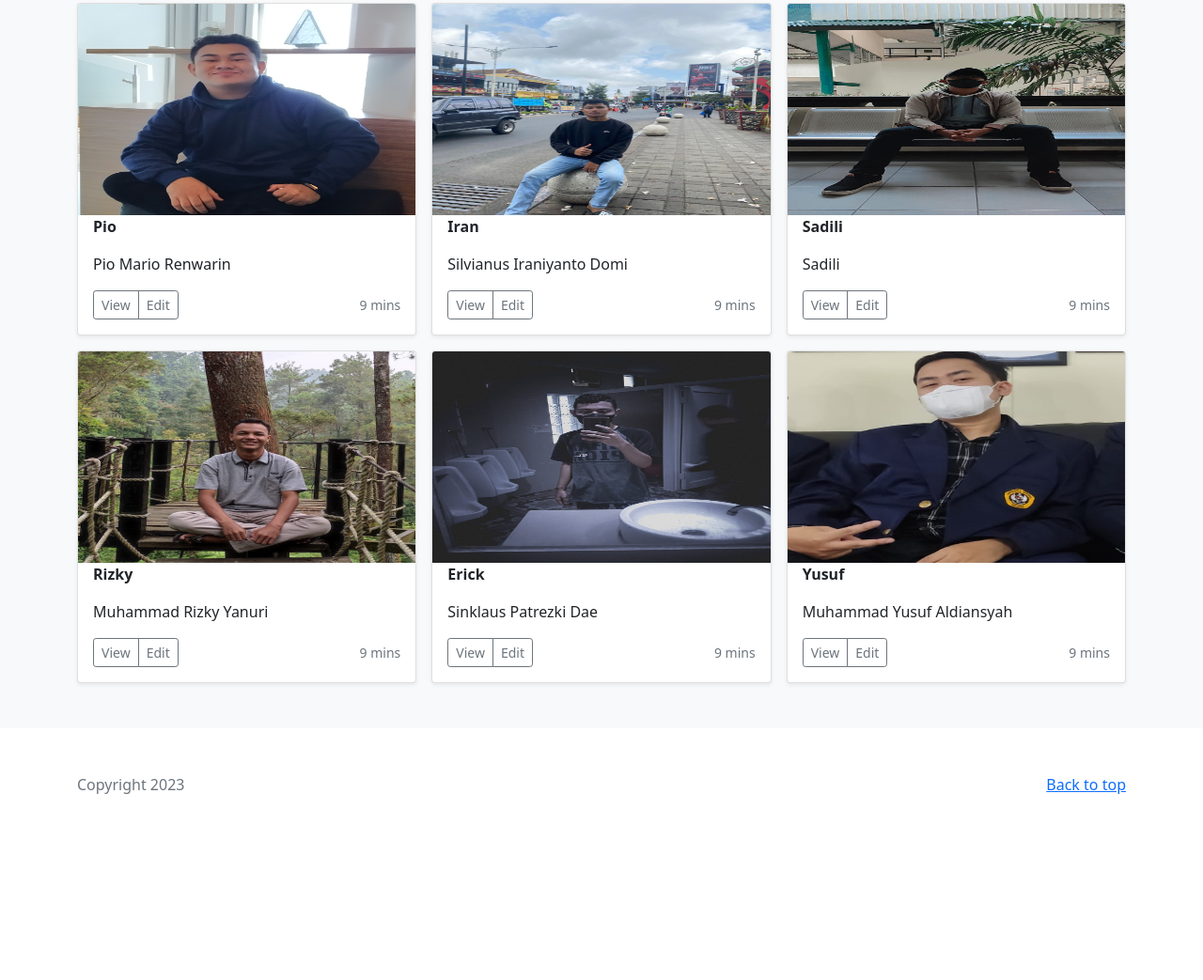
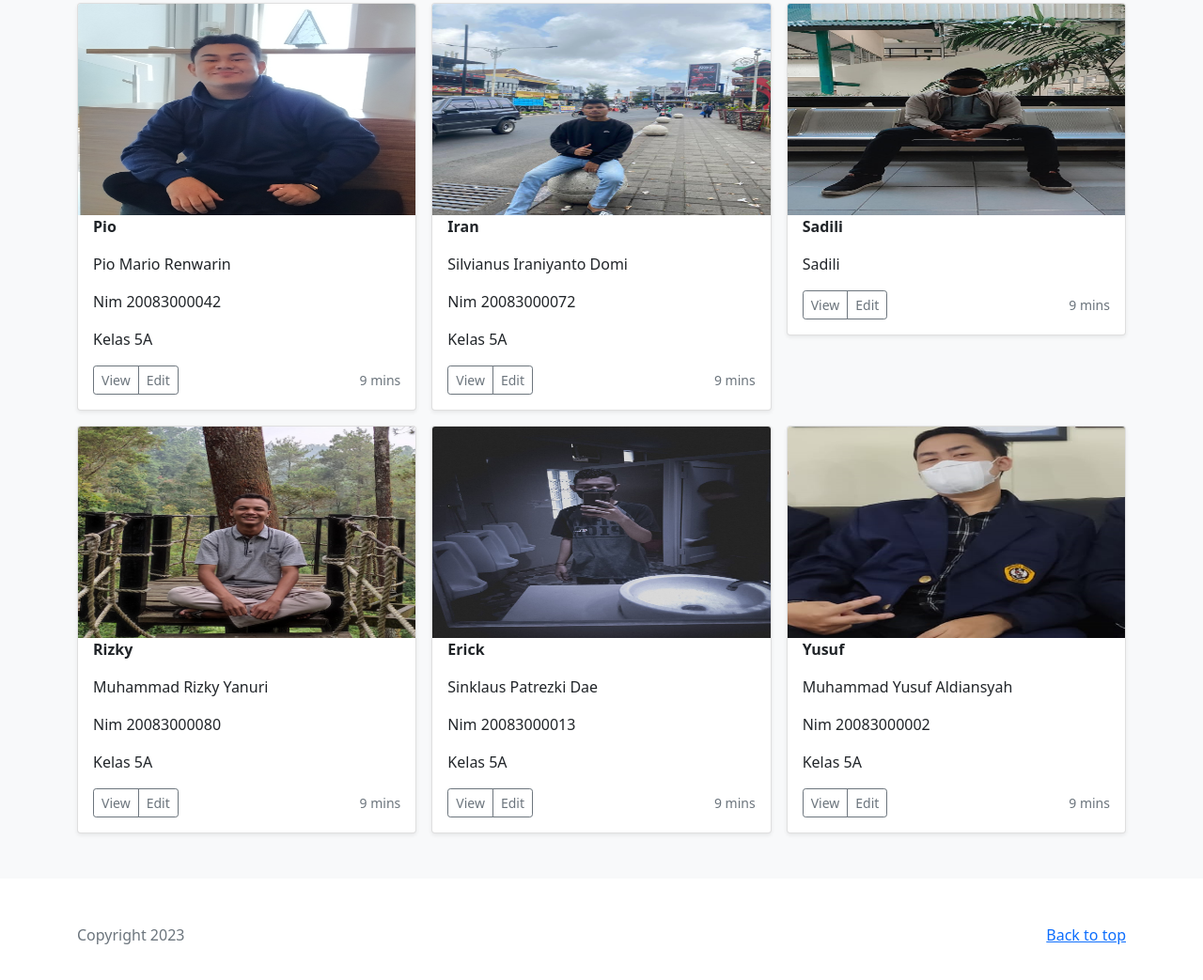
Before and after one commit to dae00345/Manajemen-server, a plain HTML site: page index.html in a window 1280 px wide. Shown: the part 619-1662 px from the top of the page at 94% size. Before the commit the page ends 1530 px from the top, so only its background shows below. Drawn offline with nearby package versions, Linux system fonts and the light colour scheme.

Commit message:
Add files via upload

```diff
--- a/index.html
+++ b/index.html
@@ -64,7 +64,7 @@
     <div class="container">
       <a href="#" class="navbar-brand d-flex align-items-center">
         <svg xmlns="http://www.w3.org/2000/svg" width="20" height="20" fill="none" stroke="currentColor" stroke-linecap="round" stroke-linejoin="round" stroke-width="2" aria-hidden="true" class="me-2" viewBox="0 0 24 24"><path d="M23 19a2 2 0 0 1-2 2H3a2 2 0 0 1-2-2V8a2 2 0 0 1 2-2h4l2-3h6l2 3h4a2 2 0 0 1 2 2z"/><circle cx="12" cy="13" r="4"/></svg>
-        <strong>Album Kelompok 2</strong>
+        <strong>Web Server Kelompok 2 5A</strong>
       </a>
       <button class="navbar-toggler" type="button" data-bs-toggle="collapse" data-bs-target="#navbarHeader" aria-controls="navbarHeader" aria-expanded="false" aria-label="Toggle navigation">
         <span class="navbar-toggler-icon"></span>
@@ -78,7 +78,7 @@
   <section class="py-5 text-center container">
     <div class="row py-lg-5">
       <div class="col-lg-6 col-md-8 mx-auto">
-        <h1 class="fw-light">Nama Anggota Kelompok</h1>
+        <h1 class="fw-light">Anggota Kelompok 2</h1>
         <p>Muhammad Rizky Yanuri 20083000080</p>
         <p>Sinklaus Patrezki Dae 20083000013</p>
         <p>Pio Mario Renwarin 20083000042
@@ -101,6 +101,8 @@
             <img src="aset/pio.jpeg" class="bd-placeholder-img card-img-top" width="100%" height="225" xmlns="http://www.w3.org/2000/svg" role="img" aria-label="Placeholder: Thumbnail" preserveAspectRatio="xMidYMid slice" focusable="false"><title>Placeholder</title><rect width="100%" height="100%" fill="#55595c"/><text x="50%" y="50%" fill="#eceeef" dy=".3em" class="p-3"><b>Pio</b></text></img>
             <div class="card-body">
               <p class="card-text">Pio Mario Renwarin<p>
+                <p class="card-text">Nim 20083000042<p>
+              <p class="card-text">Kelas 5A<p>
               <div class="d-flex justify-content-between align-items-center">
                 <div class="btn-group">
                   <button type="button" class="btn btn-sm btn-outline-secondary">View</button>
@@ -117,6 +119,8 @@
             <img src="aset/iran.jpeg" class="bd-placeholder-img card-img-top" width="100%" height="225" xmlns="http://www.w3.org/2000/svg" role="img" aria-label="Placeholder: Thumbnail" preserveAspectRatio="xMidYMid slice" focusable="false"><title>Placeholder</title><rect width="100%" height="100%" fill="#55595c"/><text x="50%" y="50%" fill="#eceeef" dy=".3em" class="p-3"><b>Iran</b></text></img>
             <div class="card-body">
               <p class="card-text">Silvianus Iraniyanto Domi<p>
+              <p class="card-text">Nim 20083000072<p>
+              <p class="card-text">Kelas 5A<p>
               <div class="d-flex justify-content-between align-items-center">
                 <div class="btn-group">
                   <button type="button" class="btn btn-sm btn-outline-secondary">View</button>
@@ -149,6 +153,8 @@
             <img src="aset/Rizky.jpeg" class="bd-placeholder-img card-img-top" width="100%" height="225" xmlns="http://www.w3.org/2000/svg" role="img" aria-label="Placeholder: Thumbnail" preserveAspectRatio="xMidYMid slice" focusable="false"><title>Placeholder</title><rect width="100%" height="100%" fill="#55595c"/><text x="50%" y="50%" fill="#eceeef" dy=".3em" class="p-3"><b>Rizky</b></text></img>
             <div class="card-body">
               <p class="card-text">Muhammad Rizky Yanuri<p>
+              <p class="card-text">Nim 20083000080<p>
+              <p class="card-text">Kelas 5A<p>
               <div class="d-flex justify-content-between align-items-center">
                 <div class="btn-group">
                   <button type="button" class="btn btn-sm btn-outline-secondary">View</button>
@@ -165,6 +171,8 @@
             <img src="aset/erick.jpeg" class="bd-placeholder-img card-img-top" width="100%" height="225" xmlns="http://www.w3.org/2000/svg" role="img" aria-label="Placeholder: Thumbnail" preserveAspectRatio="xMidYMid slice" focusable="false"><title>Placeholder</title><rect width="100%" height="100%" fill="#55595c"/><text x="50%" y="50%" fill="#eceeef" dy=".3em" class="p-3"><b>Erick</b></text></img>
             <div class="card-body">
               <p class="card-text">Sinklaus Patrezki Dae<p>
+              <p class="card-text">Nim 20083000013<p>
+              <p class="card-text">Kelas 5A<p>
               <div class="d-flex justify-content-between align-items-center">
                 <div class="btn-group">
                   <button type="button" class="btn btn-sm btn-outline-secondary">View</button>
@@ -181,6 +189,8 @@
             <img src="aset/yusuf.png" class="bd-placeholder-img card-img-top" width="100%" height="225" xmlns="http://www.w3.org/2000/svg" role="img" aria-label="Placeholder: Thumbnail" preserveAspectRatio="xMidYMid slice" focusable="false"><title>Placeholder</title><rect width="100%" height="100%" fill="#55595c"/><text x="50%" y="50%" fill="#eceeef" dy=".3em" class="p-3"><b>Yusuf</b></text></img>
             <div class="card-body">
               <p class="card-text">Muhammad Yusuf Aldiansyah<p>
+              <p class="card-text">Nim 20083000002<p>
+              <p class="card-text">Kelas 5A<p>
               <div class="d-flex justify-content-between align-items-center">
                 <div class="btn-group">
                   <button type="button" class="btn btn-sm btn-outline-secondary">View</button>
```
